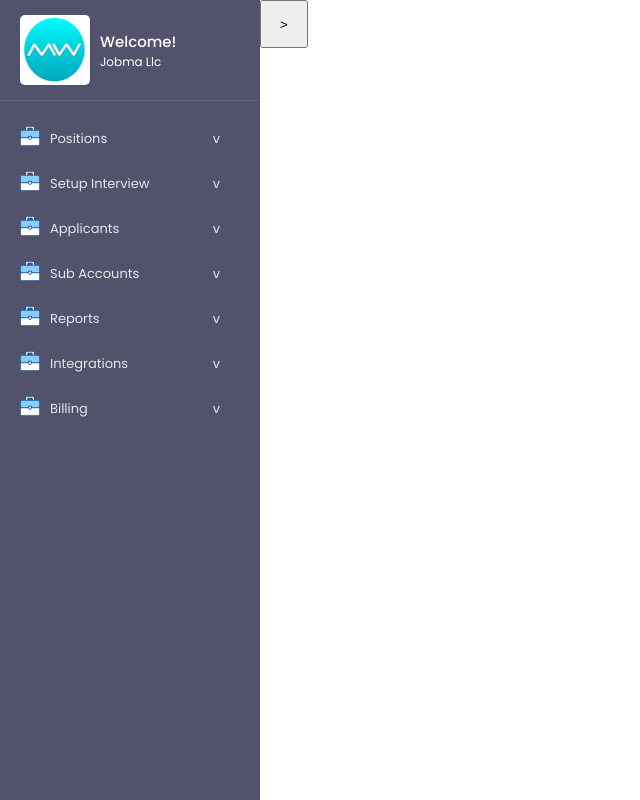
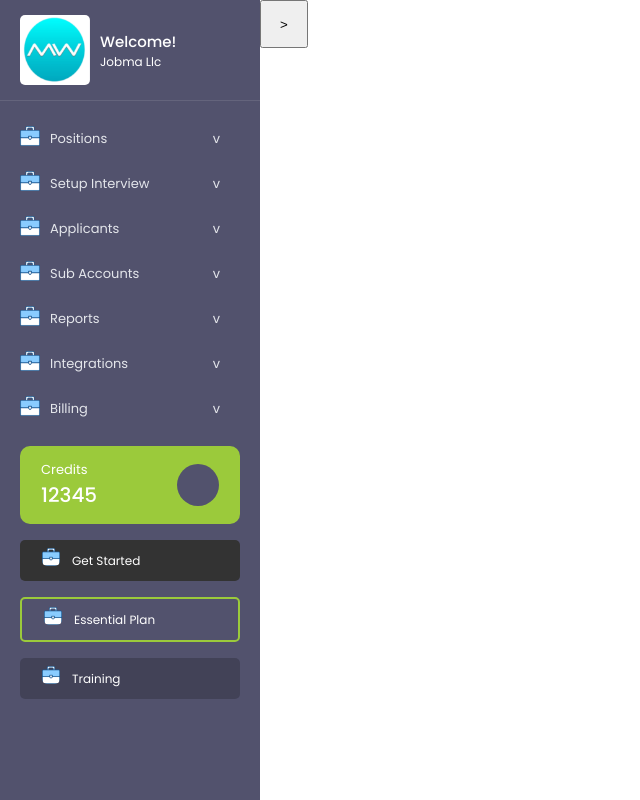
Before and after one commit to MilindShekhawat/jobmadash, a Next.js app: page / in a window 1280 px wide. Shown: the whole page, without its empty margins (0-640 px from the left). Built offline with nearby package versions, Linux system fonts and the light colour scheme.

Commit message:
Added buttons at the bottom of the sidebar list

```diff
--- /dev/null
+++ b/app/Components/BottomListItem.js
@@ -0,0 +1,15 @@
+import React from 'react'
+import Image from 'next/image'
+import style from '../page.module.css'
+import brief from '../img/briefcase.png'
+
+export default function SidebarItem(bottomBar) {
+  return (
+      <div className={style.bottomListItem} style={{background:`${bottomBar.bg}`, border:`${bottomBar.brdr}`}}>
+        <div>
+          <Image src={brief} width={18} height={18} style={{borderRadius:'5px'}}alt="Welcome" />
+        </div>
+        <span style={{marginLeft:'12px', fontSize:'12px'}}>{bottomBar.itemName}</span>
+      </div>
+  )
+}
--- a/app/Components/Sidebar.js
+++ b/app/Components/Sidebar.js
@@ -2,6 +2,7 @@
 import React, { useState } from 'react'
 import style from '../page.module.css'
 import SidebarItem from './SidebarItem'
+import BottomListItem from './BottomListItem'
 import Image from 'next/image'
 import welcome from '../img/welcome.png'
 
@@ -23,14 +24,30 @@ export default function Sidebar() {
             </div>
           </div>
           <ul className={style.sidebarList}>
-            <SidebarItem name='Positions'/>
-            <SidebarItem name='Setup Interview'/>
-            <SidebarItem name='Applicants'/>
-            <SidebarItem name='Sub Accounts'/>
-            <SidebarItem name='Reports'/>
-            <SidebarItem name='Integrations'/>
-            <SidebarItem name='Billing'/>
+            <SidebarItem itemName='Positions'/>
+            <SidebarItem itemName='Setup Interview'/>
+            <SidebarItem itemName='Applicants'/>
+            <SidebarItem itemName='Sub Accounts'/>
+            <SidebarItem itemName='Reports'/>
+            <SidebarItem itemName='Integrations'/>
+            <SidebarItem itemName='Billing'/>
           </ul>
+          <div className={style.sidebarBottom}>
+            <div className={style.credits}>
+              <div>
+                <span style={{display:'block', fontSize:'13px', margin:'0px'}}>Credits</span>
+                <span style={{display:'block', fontSize:'20px', fontWeight:'500'}}>12345</span>
+              </div>
+              <div style={{background:'#52526d', height:'42px', width:'42px', borderRadius:'50%'}}>
+
+              </div>
+            </div>
+            <ul className={style.bottomList}>
+              <BottomListItem itemName='Get Started' bg='#333333'/>
+              <BottomListItem itemName='Essential Plan' brdr='2px #9bca3b solid'/>
+              <BottomListItem itemName='Training' bg='#00000033'/>
+            </ul>
+          </div>
         </div>
       </aside>
     </div>
--- a/app/Components/SidebarItem.js
+++ b/app/Components/SidebarItem.js
@@ -3,14 +3,14 @@ import Image from 'next/image'
 import style from '../page.module.css'
 import brief from '../img/briefcase.png'
 
-export default function SidebarItem(sideBar) {
+export default function SidebarItem(sidebar) {
   return (
     <div className={style.sidebarItem}>
-      <span className={style.sidebarItemIcon}>
+      <span className={style.itemIcon}>
         <Image src={brief} width={20} height={20} alt='image not found'/>
       </span>
-    <span className={style.sideBarItemName}>{sideBar.name}</span>
-    <span className={style.sidebarItemButton}>v</span>
+    <span className={style.itemName}>{sidebar.itemName}</span>
+    <span className={style.itemButton}>v</span>
     </div>
   )
 }
--- a/app/globals.css
+++ b/app/globals.css
@@ -1,6 +1,6 @@
 * {
-    padding: 0;
-    margin: 0;
+    padding: 0px;
+    margin: 0px;
     box-sizing: border-box;
     -border: 1px solid #707095;
 }
--- a/app/layout.js
+++ b/app/layout.js
@@ -1,4 +1,5 @@
 import { Inter, Poppins } from 'next/font/google'
+import Head from 'next/head'
 import './globals.css'
 
 const inter = Inter({ subsets: ['latin'] })
@@ -17,9 +18,9 @@ export const metadata = {
 export default function RootLayout({ children }) {
   return (
     <html lang="en">
-      <head>
-      <link rel="icon" href="/app/favicon.ico" sizes="any" />
-      </head>
+      <Head>
+        <link rel="icon" href="/favicon.ico" sizes="any" />
+      </Head>
       <body className={poppins.className}>{children}</body>
     </html>
   )
--- a/app/page.module.css
+++ b/app/page.module.css
@@ -11,7 +11,7 @@
 /* TODO Collapsed Sidebar */
 .sidebarCollapsed {
   height: 100vh;
-  width: 6rem;
+  width: 70px;
   color: white;
   background-color: #52526d;
   transition: all .2s linear;
@@ -36,7 +36,7 @@
   gap: 10px;
   padding: 15px 20px;
   font-size: 12px;
-  border-bottom: 1px solid rgba(255, 255, 255, 0.1);
+  border-bottom: 1px solid #ffffff1a;
 }
 
 /* ? SideBar List Container */
@@ -53,11 +53,44 @@
   padding: 10px 40px 10px 20px;
 }
 /* ? */
-.sidebarItemIcon{
+.itemIcon{
   height:20px;
   width: 20px;
   margin-bottom: 5px;
 }
-.sidebarItemButton{
+.itemButton{
   margin-left: auto;
 }
+
+/* ? SideBar Bottom Area */
+.sidebarBottom {
+  display: flex;
+  flex-direction: column;
+  margin: 0 20px;
+}
+/* ? SideBar Credits Button */
+.credits{
+  display: flex;
+  flex-direction: row;
+  justify-content: space-between;
+  align-items: center;
+  padding: 14px 21px;
+  border-radius: 10px;
+  margin-bottom: 16px;
+  background-color: #9bca3b;
+}
+
+/* ? Bottom List Container */
+.bottomList {
+  display: flex;
+  flex-direction: column;
+  gap: 16px;
+  border-radius: 10px;
+}
+/* ? Bottom List Items */
+.bottomListItem {
+  display: flex;
+  align-items: center;
+  padding: 8px 22px;
+  border-radius: 5px;
+}
```
